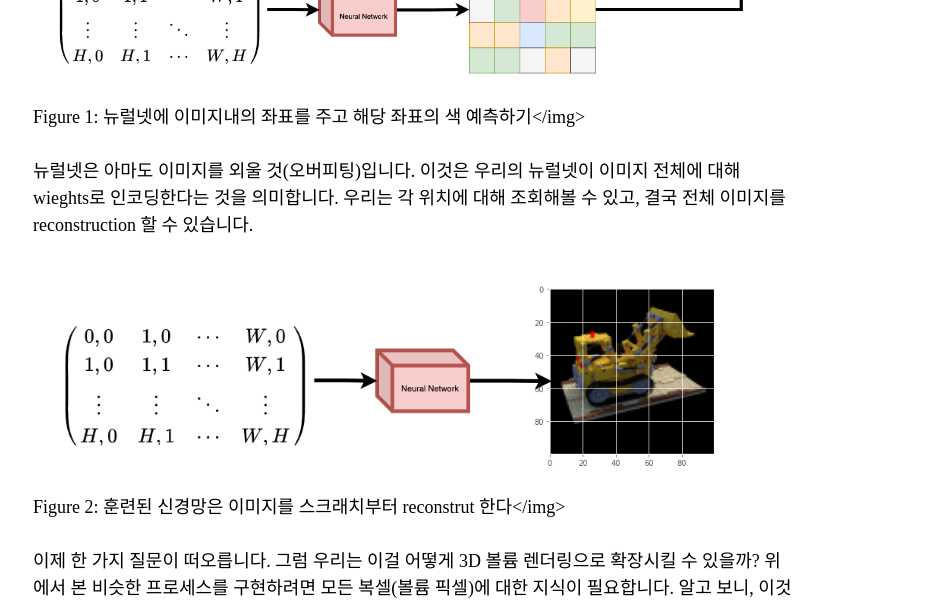
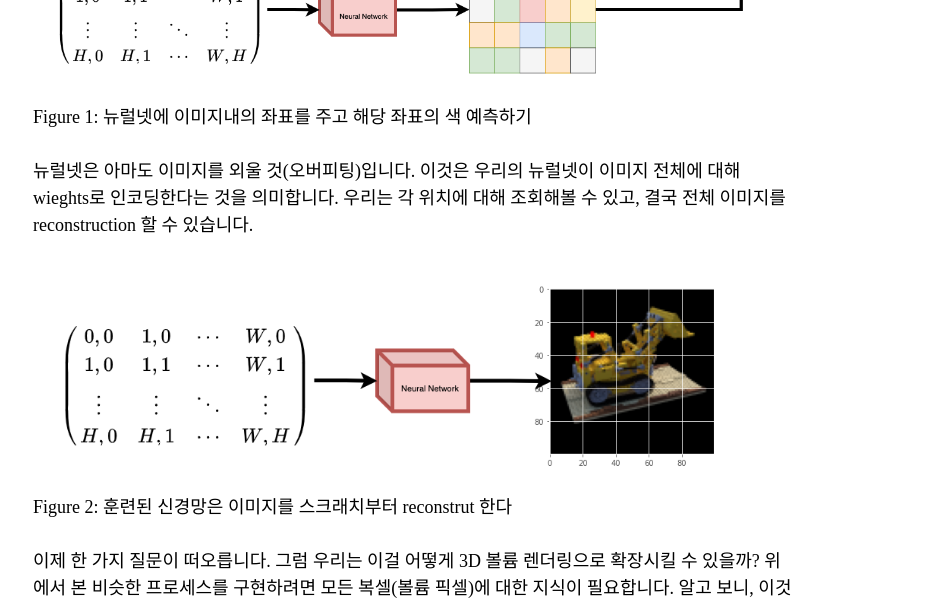
Before and after one commit to KerasKorea/KerasKorea.github.io, a Jekyll site: the page built from _posts/2023-09-22-NeRF로 3D volumetric rendering 하기.md, in a window 1280 px wide and 900 px high, scrolled down 1294 px. Shown: the part 153-757 px from the top of the window, without its empty margins (342-1280 px from the left). Built offline with Jekyll 4.4.1, drawn with Linux system fonts in a browser that asks for light colours; nearby versions of some CDN libraries; some web fonts are replaced; comment, search, counter and statistics services are not loaded; some of the changed text lies outside the part shown.

Commit message:
Update 2023-09-22-NeRF로 3D volumetric rendering 하기.md

````diff
--- a/_posts/2023-09-22-NeRF로 3D volumetric rendering 하기.md
+++ b/_posts/2023-09-22-NeRF로 3D volumetric rendering 하기.md
@@ -20,12 +20,14 @@
 
 위 설명에 대해 당신을 직관적으로 돕기 위해, 이 질문으로 시작해봅시다: 이미지에서 픽셀의 위치를 뉴럴넷에 주고 그 위치의 색을 예측하도록 요청하는 것이 가능할까요?
 
-<img src="{{ site.url }}/images/media/204_1.png">Figure 1: 뉴럴넷에 이미지내의 좌표를 주고 해당 좌표의 색 예측하기</img>
+<img src="{{ site.url }}/images/media/204_1.png">
+Figure 1: 뉴럴넷에 이미지내의 좌표를 주고 해당 좌표의 색 예측하기
 
 
 뉴럴넷은 아마도 이미지를 외울 것(오버피팅)입니다. 이것은 우리의 뉴럴넷이 이미지 전체에 대해 wieghts로 인코딩한다는 것을 의미합니다. 우리는 각 위치에 대해 조회해볼 수 있고, 결국 전체 이미지를 reconstruction 할 수 있습니다.
 
-<img src="{{ site.url }}/images/media/204_2.png">Figure 2: 훈련된 신경망은 이미지를 스크래치부터 reconstrut 한다</img>
+<img src="{{ site.url }}/images/media/204_2.png">
+Figure 2: 훈련된 신경망은 이미지를 스크래치부터 reconstrut 한다
 
 이제 한 가지 질문이 떠오릅니다. 그럼 우리는 이걸 어떻게 3D 볼륨 렌더링으로 확장시킬 수 있을까? 위에서 본 비슷한 프로세스를 구현하려면 모든 복셀(볼륨 픽셀)에 대한 지식이 필요합니다. 알고 보니, 이것은 해보기에 꽤 어려운 작업입니다.
 
@@ -63,21 +65,23 @@
 `npz` 데이터 파일은 이미지, 카메라 포즈(camera poses), 초점 거리(focal length) 정보를 가지고 있습니다. 이미지는 Figure 3에서 보이는 것처럼 다양한 뷰에서 찍은 사진입니다.
 
 
-<img src="{{ site.url }}/images/media/204_3.png">Figure 3: Multiple camera angles (출처 : NeRF 논문)</img>
+<img src="{{ site.url }}/images/media/204_3.png">
+Figure 3: Multiple camera angles (출처 : NeRF 논문)
 
 위에서 나온 카메라 포즈에 대해 이해하기 위해서 먼저 카메라는 실제와 2-D 이미지 사이의 매핑(mapping)이라고 생각해야합니다.
 
 
 아래의 수식을 봅시다:
-<img src="{{ site.url }}/images/media/204_4.png" width=200></img>
+<img src="{{ site.url }}/images/media/204_4.png" width=200>
 
 **x**는 2-D 이미지 상의 어떤 한 점이고, **X**는 3-D 월드의 한 점 그리고 **P**는 카메라-매트릭스(camera-matrix) 입니다. **P**는 실제 물체를 이미지 평면에 매핑하는 데 중요한 역할 3 x 4 매트릭스 입니다
 
-<img src="{{ site.url }}/images/media/204_5.png" width=400></img>
+<img src="{{ site.url }}/images/media/204_5.png" width=400>
 
 카메라-매트릭스는 포즈 매트릭스를 생성하기 위해 3 x 1 열 [image height, image width, focal length]와 연결된 아핀 변환 매트릭스(affine transform amtrix)입니다. 첫 번째 3 x 3 블록이 카메라의 시점입니다. 축은 카메라가 앞으로 -z를 향하는 [아래, 오른쪽, 뒤] 또는 [-y, x, z]입니다.
 
-<img src="{{ site.url }}/images/media/204_6.png" width=400>Figure 5: The affine transformation.</img>
+<img src="{{ site.url }}/images/media/204_6.png" width=400>
+Figure 5: The affine transformation.
 
 COLMAP 프레임은 [right, down, forwards] 또는 [x, -y, -z] 입니다. COLMAP에 대한 자세한 설명은 [여기](https://colmap.github.io/)를 참고하세요.
 
@@ -102,7 +106,7 @@
 Downloading data from https://people.eecs.berkeley.edu/~bmild/nerf/tiny_nerf_data.npz
 12730368/12727482 [==============================] - 0s 0us/step
 ```
-<img src="{{ site.url }}/images/media/204_7.png" width=200></img>
+<img src="{{ site.url }}/images/media/204_7.png" width=200>
 
 ---
 ### Data pipeline
@@ -113,20 +117,24 @@
 
 N픽셀의 이미지를 생각해봅시다. 우리는 각 픽셀을 통해 레이를 쏘고 레이의 몇 가지 점을 샘플링 합니다. 레이는 일반적으로 r(t) = o + td 식에 의해 파라미터화되며, 여기서 t는 파라미터, o는 원점, d는 Figure 6과 같이 단위 방향 벡터입니다.
 
-<img src="{{ site.url }}/images/media/204_8.gif">Figure 6: t가 3일 때의 r(t) = o + td</img>
+<img src="{{ site.url }}/images/media/204_8.gif">
+Figure 6: t가 3일 때의 r(t) = o + td
 
 Figure 7에서, 우리는 레이를 고려하여, 우리는 레이의 몇 가지 랜덤한 점을 샘플링합니다. 이러한 샘플링 포인트는 각각 고유한 위치(x, y, z)를 가지며 레이는 시야각(theta, phi)을 가집니다. 시야각(viewing angle)은 특히 흥미로운데, 우리는 각각 독특한 시야각을 가진 다양한 방법으로 하나의 픽셀을 통해 레이를 촬영할 수 있기 때문입니다. 여기서 주목해야 할 또 다른 흥미로운 점은 샘플링 프로세스에 추가되는 노이즈입니다. 우리는 샘플이 연속적인 분포에 해당하도록 각 샘플에 균일한 노이즈를 추가합니다. Figure 7에서 파란색 점은 고르게 분포되었고, 흰색 점(t1, t2, t3)은 표본 사이에 무작위로 배치되었습니다.
 
-<img src="{{ site.url }}/images/media/204_9.gif">Figure 7: 레이의 샘플링 포인트들</img>
+<img src="{{ site.url }}/images/media/204_9.gif">
+Figure 7: 레이의 샘플링 포인트들
 
 Figure 8은 전체 샘플링 과정을 3D로 보여주며, 여기서 흰색 이미지에서 나오는 레이를 볼 수 있습니다. 즉, 각 픽셀에 해당하는 레이가 존재하고 각 레이의 서로 다른 지점에서 샘플링 한다는 것입니다.
 
-<img src="{{ site.url }}/images/media/204_10.gif">Figure 8: 3D상에 있는 이미지의 모든 픽셀에서 레이 쏘기</img>
+<img src="{{ site.url }}/images/media/204_10.gif">
+Figure 8: 3D상에 있는 이미지의 모든 픽셀에서 레이 쏘기
 
 이 샘플링된 포인트들은 NeRF 모델의 인풋입니다. 그리고 모델은 샘플링된 포인트에 대한 RGB 컬러와 볼륨 밀도(volume density)를 물어봅니다.
 
 
-<img src="{{ site.url }}/images/media/204_11.png">Figure 9: 데이터 파이프라인 (출처 : NeRF 논문)</img>
+<img src="{{ site.url }}/images/media/204_11.png">
+Figure 9: 데이터 파이프라인 (출처 : NeRF 논문)
 
 ```python
 def encode_position(x):
@@ -505,121 +513,121 @@
 Epoch 1/20
 16/16 [==============================] - 15s 753ms/step - loss: 0.1134 - psnr: 9.7278 - val_loss: 0.0683 - val_psnr: 12.0722
 ```
-<img src="{{ site.url }}/images/media/204_12.png"></img>
+<img src="{{ site.url }}/images/media/204_12.png">
 
 ```bash
 Epoch 2/20
 16/16 [==============================] - 13s 752ms/step - loss: 0.0648 - psnr: 12.4200 - val_loss: 0.0664 - val_psnr: 12.1765
 ```
-<img src="{{ site.url }}/images/media/204_13.png"></img>
+<img src="{{ site.url }}/images/media/204_13.png">
 
 ```bash
 Epoch 3/20
 16/16 [==============================] - 13s 746ms/step - loss: 0.0607 - psnr: 12.5281 - val_loss: 0.0673 - val_psnr: 12.0121
 ```
-<img src="{{ site.url }}/images/media/204_14.png"></img>
+<img src="{{ site.url }}/images/media/204_14.png">
 
 ```bash
 Epoch 4/20
 16/16 [==============================] - 13s 758ms/step - loss: 0.0595 - psnr: 12.7050 - val_loss: 0.0646 - val_psnr: 12.2768
 ```
-<img src="{{ site.url }}/images/media/204_15.png"></img>
+<img src="{{ site.url }}/images/media/204_15.png">
 
 ```bash
 Epoch 5/20
 16/16 [==============================] - 13s 755ms/step - loss: 0.0583 - psnr: 12.7522 - val_loss: 0.0613 - val_psnr: 12.5351
 ```
-<img src="{{ site.url }}/images/media/204_16.png"></img>
+<img src="{{ site.url }}/images/media/204_16.png">
 
 ```bash
 Epoch 6/20
 16/16 [==============================] - 13s 749ms/step - loss: 0.0545 - psnr: 13.0654 - val_loss: 0.0553 - val_psnr: 12.9512
 ```
-<img src="{{ site.url }}/images/media/204_17.png"></img>
+<img src="{{ site.url }}/images/media/204_17.png">
 
 ```bash
 Epoch 7/20
 16/16 [==============================] - 13s 744ms/step - loss: 0.0480 - psnr: 13.6313 - val_loss: 0.0444 - val_psnr: 13.7838
 ```
-<img src="{{ site.url }}/images/media/204_18.png"></img>
+<img src="{{ site.url }}/images/media/204_18.png">
 
 ```bash
 Epoch 8/20
 16/16 [==============================] - 13s 763ms/step - loss: 0.0359 - psnr: 14.8570 - val_loss: 0.0342 - val_psnr: 14.8823
 ```
-<img src="{{ site.url }}/images/media/204_19.png"></img>
+<img src="{{ site.url }}/images/media/204_19.png">
 
 ```bash
 Epoch 9/20
 16/16 [==============================] - 13s 758ms/step - loss: 0.0299 - psnr: 15.5374 - val_loss: 0.0287 - val_psnr: 15.6171
 ```
-<img src="{{ site.url }}/images/media/204_20.png"></img>
+<img src="{{ site.url }}/images/media/204_20.png">
 
 ```bash
 Epoch 10/20
 16/16 [==============================] - 13s 779ms/step - loss: 0.0273 - psnr: 15.9051 - val_loss: 0.0266 - val_psnr: 15.9319
 ```
-<img src="{{ site.url }}/images/media/204_21.png"></img>
+<img src="{{ site.url }}/images/media/204_21.png">
 
 ```bash
 Epoch 11/20
 16/16 [==============================] - 13s 736ms/step - loss: 0.0255 - psnr: 16.1422 - val_loss: 0.0250 - val_psnr: 16.1568
 ```
-<img src="{{ site.url }}/images/media/204_22.png"></img>
+<img src="{{ site.url }}/images/media/204_22.png">
 
 ```bash
 Epoch 12/20
 16/16 [==============================] - 13s 746ms/step - loss: 0.0236 - psnr: 16.5074 - val_loss: 0.0233 - val_psnr: 16.4793
 ```
-<img src="{{ site.url }}/images/media/204_23.png"></img>
+<img src="{{ site.url }}/images/media/204_23.png">
 
 ```bash
 Epoch 13/20
 16/16 [==============================] - 13s 755ms/step - loss: 0.0217 - psnr: 16.8391 - val_loss: 0.0210 - val_psnr: 16.89502
 ```
-<img src="{{ site.url }}/images/media/204_24.png"></img>
+<img src="{{ site.url }}/images/media/204_24.png">
 
 ```bash
 Epoch 14/20
 16/16 [==============================] - 13s 741ms/step - loss: 0.0197 - psnr: 17.2245 - val_loss: 0.0187 - val_psnr: 17.3766
 ```
-<img src="{{ site.url }}/images/media/204_25.png"></img>
+<img src="{{ site.url }}/images/media/204_25.png">
 
 ```bash
 Epoch 15/20
 16/16 [==============================] - 13s 739ms/step - loss: 0.0179 - psnr: 17.6246 - val_loss: 0.0179 - val_psnr: 17.5445
 ```
-<img src="{{ site.url }}/images/media/204_26.png"></img>
+<img src="{{ site.url }}/images/media/204_26.png">
 
 ```bash
 Epoch 16/20
 16/16 [==============================] - 13s 735ms/step - loss: 0.0175 - psnr: 17.6998 - val_loss: 0.0180 - val_psnr: 17.5154
 ```
-<img src="{{ site.url }}/images/media/204_27.png"></img>
+<img src="{{ site.url }}/images/media/204_27.png">
 
 ```bash
 Epoch 17/20
 16/16 [==============================] - 13s 741ms/step - loss: 0.0167 - psnr: 17.9393 - val_loss: 0.0156 - val_psnr: 18.1784
 ```
-<img src="{{ site.url }}/images/media/204_28.png"></img>
+<img src="{{ site.url }}/images/media/204_28.png">
 
 ```bash
 Epoch 18/20
 16/16 [==============================] - 13s 750ms/step - loss: 0.0150 - psnr: 18.3875 - val_loss: 0.0151 - val_psnr: 18.2811
 ```
-<img src="{{ site.url }}/images/media/204_29.png"></img>
+<img src="{{ site.url }}/images/media/204_29.png">
 
 ```bash
 Epoch 19/20
 16/16 [==============================] - 13s 755ms/step - loss: 0.0141 - psnr: 18.6476 - val_loss: 0.0139 - val_psnr: 18.6216
 ```
-<img src="{{ site.url }}/images/media/204_30.png"></img>
+<img src="{{ site.url }}/images/media/204_30.png">
 
 ```bash
 Epoch 20/20
 16/16 [==============================] - 14s 777ms/step - loss: 0.0139 - psnr: 18.7131 - val_loss: 0.0137 - val_psnr: 18.7259
 ```
-<img src="{{ site.url }}/images/media/204_31.png"></img>
+<img src="{{ site.url }}/images/media/204_31.png">
 
 ```bash
 100%|██████████| 20/20 [00:00<00:00, 57.59it/s]
@@ -630,7 +638,7 @@
 
 여기 학습 과정이 있습니다. 손실이 감소함에 따라 렌더링된 이미지와 뎁스 맵이 개선되고 있습니다. 로컬 시스템에서 생성된 training.gif 파일을 볼 수 있습니다.
 
-<img src="{{ site.url }}/images/media/204_32.gif"></img>
+<img src="{{ site.url }}/images/media/204_32.gif">
 
 ---
 
@@ -668,7 +676,7 @@
     )
     ax[2].set_title("Depth Map")
 ```
-<img src="{{ site.url }}/images/media/204_33.png"></img>
+<img src="{{ site.url }}/images/media/204_33.png">
 
 ---
 
@@ -762,7 +770,7 @@
 
 여기서 우리는 렌더링된 360도 장면의 뷰를 볼 수 있습니다. 이 모델은 20 에폭 만에 희소 이미지 세트를 통해 전체 볼륨메트릭 스페이스를 성공적으로 학습했습니다. **rgb_video.mp4**라는 이름으로 로컬에 저장된 렌더링된 비디오를 볼 수 있습니다.
 
-<img src="{{ site.url }}/images/media/204_34.gif"></img>
+<img src="{{ site.url }}/images/media/204_34.gif">
 
 ---
 
@@ -779,7 +787,7 @@
   </tr>
   <tr>
     <th>100</th>
-    <th><img src="{{ site.url }}/images/media/204_35.gif"></img></th>
+    <th><img src="{{ site.url }}/images/media/204_35.gif"></th>
    </tr>
   <tr>
     <th>200</th>
````
